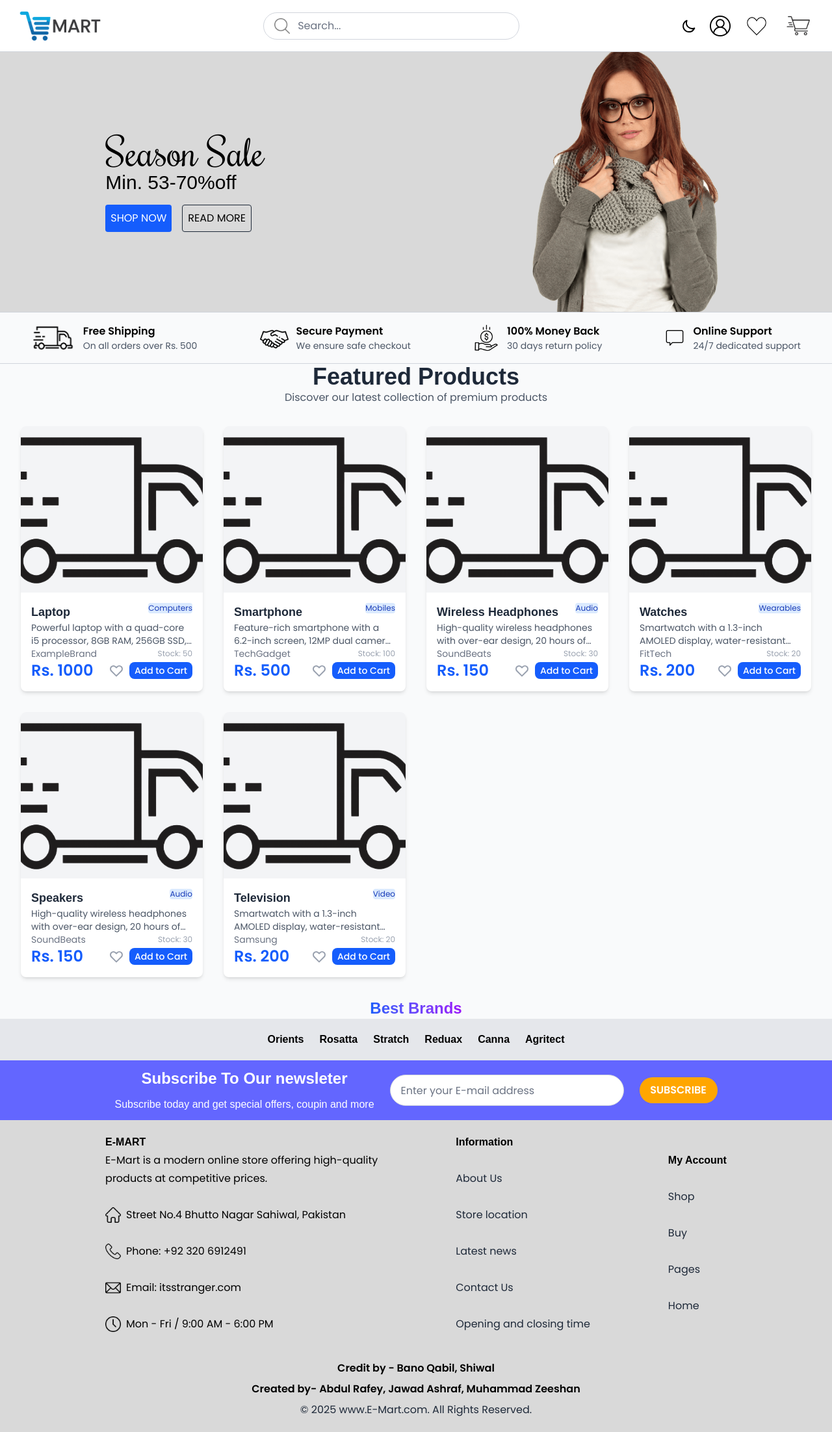
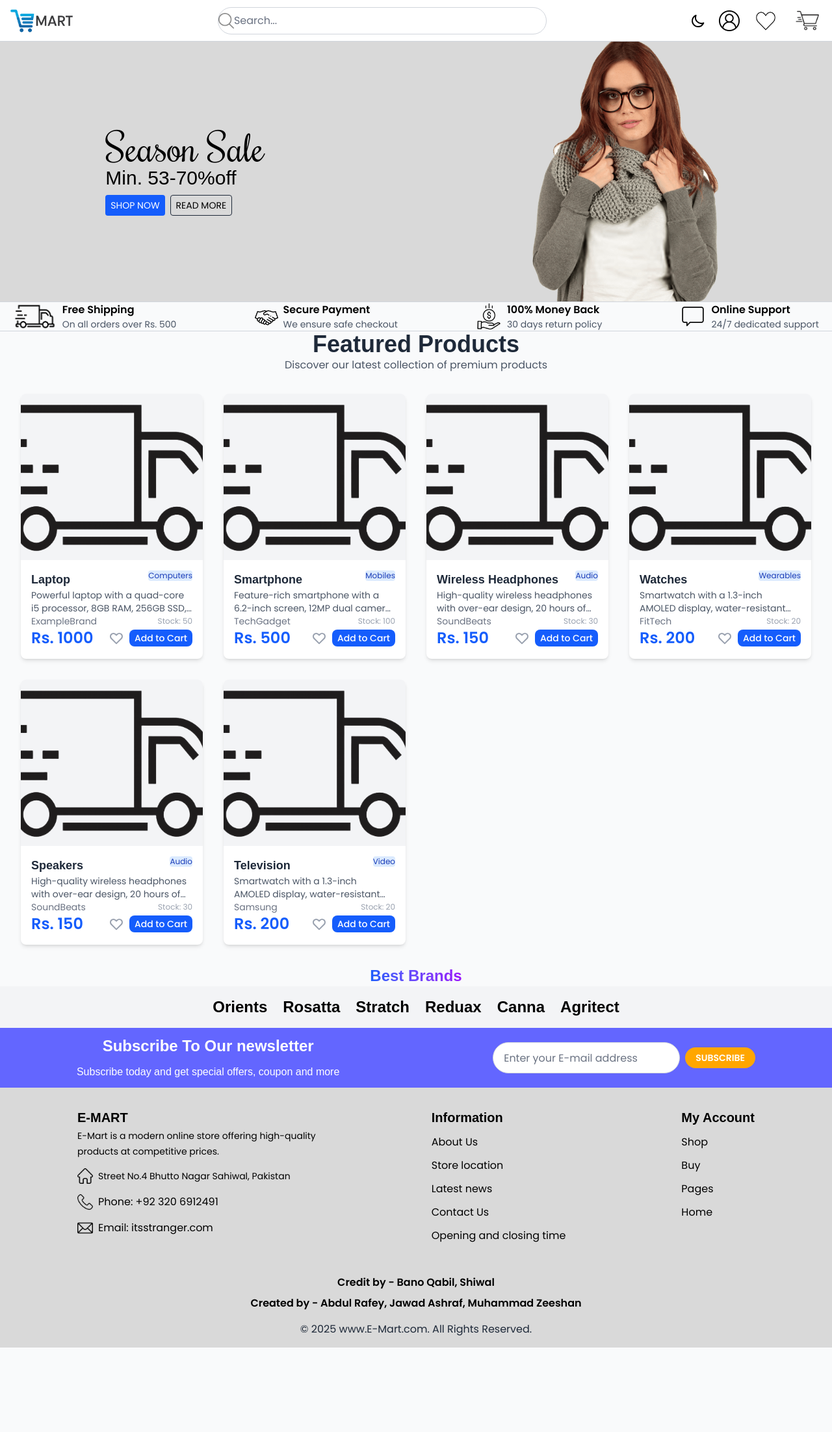
Before and after one commit to jawad-creates12/E-Commerce-Website-Final-project-, a plain HTML site: page index.html in a window 1280 px wide. Shown: the whole page at 65% size. After the commit the page ends 2074 px from the top, so only its background shows below. Drawn offline with nearby package versions, Linux system fonts and the light colour scheme.

Commit message:
mobile responsive

```diff
--- a/index.html
+++ b/index.html
@@ -14,6 +14,11 @@
 
 </head>
 <style>
+    * {
+        margin: 0;
+        padding: 0;
+    }
+
     h1 {
         font-family: "Montserrat", sans-serif;
     }
@@ -21,89 +26,144 @@
     h2,
     h3 {
         font-family: "Sora", sans-serif;
+
+    }
+
+    .marquee-wrapper {
+        overflow: hidden;
+        opacity: 0;
+    }
+
+    .marquee-ready .marquee-wrapper {
+        opacity: 1;
+        transition: opacity .3s;
+    }
+
+    @keyframes marquee {
+        0% {
+            transform: translateX(0);
+        }
+
+        100% {
+            transform: translateX(-50%);
+        }
+    }
+
+    .animate-marquee {
+        display: flex;
+        width: max-content;
+        animation: marquee 20s linear infinite;
+    }
+
+    .animate-marquee:hover {
+        animation-play-state: paused;
     }
 </style>
 
 
 
 <body>
-    <header class="flex h-20 items-center justify-around gap-[15%] bg-[#FFFFFF] p-4 border-b border-gray-300">
-        <img class="h-18" src="./assets/icons/logo.png" alt="E-Mart Logo" role="img"
+    <header
+        class="flex h-14 sm:h-16 items-center justify-between lg:justify-around gap-2 md:gap-[15%] bg-white px-2 py-2 sm:p-4 border-b border-gray-300 text-xs sm:text-base">
+
+        <!-- Logo -->
+        <a href="index.html" aria-label="E-Mart Home">
+            <img class="h-10 sm:h-18 max-h-10 sm:max-h-14 w-auto" src="./assets/icons/logo.png" alt="E-Mart Logo"
                 onerror="this.onerror=null; this.style.display='none'">
+        </a>
 
+        <!-- Search Bar -->
+        <div class="relative flex items-center border border-gray-300 rounded-full
+        focus-within:border-blue-500 focus-within:ring-1 focus-within:ring-blue-500 transition-all
+        px-2 sm:px-4 py-1 sm:py-0">
 
-        <div style="padding: 0rem 1rem;"
-            class="relative flex items-center border border-gray-300 rounded-4xl focus-within:border-blue-500 focus-within:ring-1 focus-within:ring-blue-500 transition-all">
-            <img class="h-6 w-6 opacity-50" src="./assets/icons/search icon.png" alt="search icon">
-            <input type="text" id="search-input" placeholder="Search..." style="margin-left: 8px; padding-left: 4px;"
-                class="  outline-none bg-transparent placeholder-gray-500 w-82 h-10  transition-all duration-300">
+            <img class="h-4 w-4 sm:h-6 sm:w-6 opacity-50" src="./assets/icons/search icon.png" alt="Search Icon">
+
+            <input type="text" id="search-input" placeholder="Search..." aria-label="Search products"
+                class="outline-none bg-transparent placeholder-gray-500 w-32 sm:w-120 h-8 sm:h-10 text-xs sm:text-base transition-all duration-300 ml-1 sm:ml-2">
         </div>
-        <div class="flex gap-5 items-center">
-            <button onclick="toggleDarkMode()" class="p-2 rounded-full hover:bg-gray-100 transition-colors"
-                title="Toggle Dark Mode">
-                <svg id="theme-icon" xmlns="http://www.w3.org/2000/svg" class="h-6 w-6" fill="none" viewBox="0 0 24 24"
-                    stroke="currentColor">
+
+        <!-- Right Icons -->
+        <nav class="flex gap-2 sm:gap-5 items-center">
+            <button onclick="toggleDarkMode()" class="p-1 sm:p-2 rounded-full hover:bg-gray-100 transition-colors"
+                title="Toggle Dark Mode" aria-label="Toggle Dark Mode">
+                <svg id="theme-icon" xmlns="http://www.w3.org/2000/svg" class="h-5 w-5 sm:h-6 sm:w-6" fill="none"
+                    viewBox="0 0 24 24" stroke="currentColor">
                     <path stroke-linecap="round" stroke-linejoin="round" stroke-width="2"
                         d="M20.354 15.354A9 9 0 018.646 3.646 9.003 9.003 0 0012 21a9.003 9.003 0 008.354-5.646z" />
                 </svg>
             </button>
-            <a class="hover:underline text-blue-600 font-semibold" href="admin.html"> <img class="h-8 hover:scale-120"
-                    src="./assets/icons/user icon.png" alt="user icon"
-                    onerror="this.onerror=null; this.style.display='none'"></a>
-            <a href="whishlist.html"> <img class="h-10 hover:scale-120" src="./assets/icons/heart logo.png"
-                    alt="heart icon" onerror="this.onerror=null; this.style.display='none'"></a>
-            <a href="cart.html"> <img class="h-12 hover:scale-120" src="./assets/icons/cart icon.png" alt="cart icon"
-                    onerror="this.onerror=null; this.style.display='none'"></a>
-        </div>
+
+            <a class="hover:underline text-blue-600 font-semibold" href="admin.html" aria-label="User Account">
+                <img class="h-6 sm:h-8 hover:scale-120" src="./assets/icons/user icon.png" alt="User Icon"
+                    onerror="this.onerror=null; this.style.display='none'">
+            </a>
+
+            <a href="whishlist.html" aria-label="Wishlist">
+                <img class="h-7 sm:h-10 hover:scale-120" src="./assets/icons/heart logo.png" alt="Wishlist Icon"
+                    onerror="this.onerror=null; this.style.display='none'">
+            </a>
+
+            <a href="cart.html" aria-label="Shopping Cart">
+                <img class="h-8 sm:h-12 hover:scale-120" src="./assets/icons/cart icon.png" alt="Cart Icon"
+                    onerror="this.onerror=null; this.style.display='none'">
+            </a>
+        </nav>
+
     </header>
-    <section style=" background-color: #D9D9D9 !important;" class=" h-100 flex justify-around items-center gap-20">
+    <section style=" background-color: #D9D9D9 !important;"
+        class="h-48 sm:h-64 md:h-100 flex flex-row justify-around items-center gap-2 md:gap-20 px-2 transition-all">
 
-        <div class="Hero_Section_Heading ">
-            <h1 class="text-6xl text-[#000]" style="font-family: 'Rochester', cursive ; ">Season Sale</h1>
-            <h2 class="text-3xl text-[#000]">Min. 53-70%off</h2>
-            <div style="display: flex; gap: 1rem; margin-top: 1rem;">
-                <button style="padding: 0.5rem;"
-                    class="bg-blue-600 text-white rounded transition duration-300 ease-in-out hover:bg-blue-700 hover:scale-105 cursor-pointer text-[#000]">
+        <div class="Hero_Section_Heading">
+            <h1 class="text-3xl sm:text-4xl md:text-6xl text-[#000]" style="font-family: 'Rochester', cursive;">Season
+                Sale</h1>
+            <h2 class="text-sm sm:text-xl md:text-3xl text-[#000]">Min. 53-70%off</h2>
+            <div style="display: flex; gap: 0.5rem; margin-top: 0.5rem;">
+                <button style="padding: 0.25rem 0.5rem;"
+                    class="text-xs  md:text-sm h-6 sm:h-8 bg-blue-600 text-white text-xs sm:text-base rounded transition duration-300 ease-in-out hover:bg-blue-700 hover:scale-105 cursor-pointer text-[#000]">
                     SHOP NOW
                 </button>
 
-                <button style="padding: 0.5rem;"
-                    class="border border-gray-800 rounded transition duration-300 ease-in-out hover:bg-blue-600 hover:text-white hover:border-blue-600 cursor-pointer text-[#000]">
+                <button style="padding: 0.25rem 0.5rem;"
+                    class="text-xs  md:text-sm h-6 sm:h-8 border border-gray-800 text-xs sm:text-base rounded transition duration-300 ease-in-out hover:bg-blue-600 hover:text-white hover:border-blue-600 cursor-pointer text-[#000]">
                     READ MORE
                 </button>
             </div>
         </div>
-        <div><img src="./assets/images/imgi_7_home-5-slider-2 (1).png" alt="Baner_image" style="height: 25rem;"
+        <div><img src="./assets/images/imgi_7_home-5-slider-2 (1).png" alt="Baner_image"
+                class="h-48  md:h-[25rem] object-contain transition-all"
                 onerror="this.onerror=null; this.style.display='none'"></div>
     </section>
-    <section class=" flex justify-around  items-center border-y border-gray-300 h-20">
 
-            <div class="flex items-center gap-3">
-                <img src="/assets/icons/image.png" style="filter: contrast(5);" alt="Free Shipping" class="h-10 ">
+    <section
+        class="flex flex-row overflow-x-auto md:justify-around items-center border-y border-gray-300 py-2 gap-5 md:gap-20 px-4 snap-x overflow-hidden">
+
+        <div class="flex items-center gap-2 min-w-max snap-start">
+            <img src="/assets/icons/image.png" style="filter: contrast(5);" alt="Free Shipping" class="h-6 md:h-10 ">
             <div>
-                    <p class="font-semibold">Free Shipping</p>
-                    <p class="text-sm text-gray-600">On all orders over Rs. 500</p>
+                <p class="font-semibold text-xs md:text-base">Free Shipping</p>
+                <p class="text-[8px] md:text-sm text-gray-600">On all orders over Rs. 500</p>
             </div>
         </div>
-            <div class="flex items-center gap-3">
-                <img src="/assets/icons/handshake.png" alt="Secure Payment" style="padding-top: 4px;" class="h-12">
+        <div class="flex items-center gap-2 min-w-max snap-start">
+            <img src="/assets/icons/handshake.png" alt="Secure Payment" style="padding-top: 4px;" class="h-6 md:h-10">
             <div>
-                    <p class="font-semibold">Secure Payment</p>
-                    <p class="text-sm text-gray-600">We ensure safe checkout</p>
+                <p class="font-semibold text-xs md:text-base">Secure Payment</p>
+                <p class="text-[8px] md:text-sm text-gray-600">We ensure safe checkout</p>
             </div>
         </div>
-            <div class="flex items-center gap-3">
-                <img src="/assets/icons/save-money.png" alt="Money Back" class="h-10">
+        <div class="flex items-center gap-2 min-w-max snap-start">
+            <img src="/assets/icons/save-money.png" alt="Money Back" class="h-6 md:h-10">
             <div>
-                    <p class="font-semibold">100% Money Back</p>
-                    <p class="text-sm text-gray-600">30 days return policy</p>
+                <p class="font-semibold text-xs md:text-base">100% Money Back</p>
+                <p class="text-[8px] md:text-sm text-gray-600">30 days return policy</p>
             </div>
         </div>
-            <div class="flex items-center gap-3">
-                <img src="/assets/icons/message.png" alt="Support" class="h-8 w-8">
+        <div class="flex items-center gap-2 min-w-max snap-start">
+            <img src="/assets/icons/message.png" alt="Support" class="h-6 md:h-10">
             <div>
-                    <p class="font-semibold">Online Support</p>
-                    <p class="text-sm text-gray-600">24/7 dedicated support</p>
+                <p class="font-semibold text-xs md:text-base">Online Support</p>
+                <p class="text-[8px] md:text-sm text-gray-600">24/7 dedicated support</p>
             </div>
         </div>
     </section>
@@ -111,9 +171,9 @@
     <!-- Products Section -->
     <section class="py-12">
         <div class="max-w-7xl mx-auto px-4">
-            <div class="text-center mb-10">
-                <h2 class="text-4xl font-bold text-gray-800 mb-2">Featured Products</h2>
-                <p class="text-gray-600">Discover our latest collection of premium products</p>
+            <div class="text-center mb-6 md:mb-10">
+                <h2 class="text-2xl md:text-4xl font-bold text-gray-800 mb-1 md:mb-2">Featured Products</h2>
+                <p class="text-xs md:text-base text-gray-600">Discover our latest collection of premium products</p>
             </div>
 
             <!-- Product Grid Container -->
@@ -122,88 +182,134 @@
             </div>
         </div>
     </section>
+    <section>
+        <!-- Best Brands Title -->
+        <div class="flex justify-center items-center">
+            <h2 class="text-xl md:text-2xl font-bold bg-gradient-to-r from-blue-600 to-purple-600 bg-clip-text text-transparent"
+                aria-label="Best Brands">
+                Best Brands
+            </h2>
+        </div>
 
-    <section>
-        <div class="flex justify-center items-center">
-
-            <h1 class="text-2xl font-bold bg-gradient-to-r from-blue-600 to-purple-600 bg-clip-text text-transparent">
-                Best Brands
-            </h1>
-        </div>
-        <div class="h-16 bg-gray-200 font-bold flex justify-center items-center gap-6">
-            <h1>Orients</h1>
-            <h1>Rosatta</h1>
-            <h1>Stratch</h1>
-            <h1>Reduax</h1>
-            <h1>Canna</h1>
-            <h1>Agritect</h1>
+        <!-- Brand List -->
+        <div
+            class="h-10 md:h-16 bg-gray-100  font-bold flex justify-center items-center gap-4 md:gap-6 text-center py-4 overflow-hidden ">
+            <h3 class="text-xs md:text-2xl">Orients</h3>
+            <h3 class="text-xs md:text-2xl">Rosatta</h3>
+            <h3 class="text-xs md:text-2xl">Stratch</h3>
+            <h3 class="text-xs md:text-2xl">Reduax</h3>
+            <h3 class="text-xs md:text-2xl">Canna</h3>
+            <h3 class="text-xs md:text-2xl">Agritect</h3>
         </div>
     </section>
-    <section class=" h-23 w-full bg-[#6366FF] flex justify-center items-center gap-6 mt-5">
-        <div class="flex  items-center flex-col gap-3">
-            <h1 class="text-2xl font-bold text-white">Subscribe To Our newsleter</h1>
-            <h2 class="text-white">Subscribe today and get special offers, coupin and more</h2>
+
+
+    <!-- Subscribe Section -->
+    <section class="h-28 md:h-23 w-full bg-[#6366FF] flex justify-around items-center mt-5 text-center px-4 py-6">
+
+        <div class="flex items-center flex-col gap-3">
+            <h2 class="text-lg md:text-2xl font-bold text-white text-center" aria-label="Subscribe to our newsletter">
+                Subscribe To Our newsletter
+            </h2>
+            <h3 class="text-xs md:text-base text-white text-center">
+                Subscribe today and get special offers, coupon and more
+            </h3>
         </div>
+        <div class="flex items-center flex-wrap gap-2 justify-center">
             <div>
-            <input type="text" placeholder="Enter your E-mail address" style="padding: 0.5rem 1rem;"
-                class="h-12 w-90  bg-white border border-gray-300 rounded-full text-black placeholder-gray-500 focus:outline-none focus:ring-2 focus:ring-blue-500 focus:border-transparent">
+                <input type="email" aria-label="Email address" placeholder="Enter your E-mail address"
+                    style="padding: 0.5rem 1rem;" class="h-8 md:h-12 w-90 text-xs md:text-base bg-white border border-gray-300 rounded-3xl
+            text-black placeholder-gray-500 focus:outline-none focus:ring-2 focus:ring-blue-500 focus:border-transparent
+            md:w-72 sm:w-60 w-full">
             </div>
-        <div
-            class="bg-[#FFA600] text-white rounded-full h-10 w-30 flex justify-center items-center font-bold hover:scale-110 transition duration-300 ease-in-out">
-            <button
-                class="border-gray-800 px-4 py-2 rounded transition duration-300 ease-in-out hover:text-white   cursor-pointer ">
-                SUBSCRIBE</button>
+
+            <div class="bg-[#FFA600] text-white rounded-2xl text-xs  md:text-sm h-6 md:h-8 flex justify-center items-center
+        font-bold hover:scale-110 transition duration-300 ease-in-out">
+                <button aria-label="Subscribe" style="padding: 0.5rem 1rem;"
+                    class="rounded-2xl transition duration-300 ease-in-out cursor-pointer">
+                    SUBSCRIBE
+                </button>
+            </div>
         </div>
     </section>
-    <footer class=" h-120 w-full bg-[#D9D9D9] flex flex-col justify-around">
-        <div class="flex justify-center items-center gap-30">
-            <div class="flex flex-col gap-8 px-2 py-10">
+
+    <!-- footer -->
+
+    <footer class="w-full bg-[#D9D9D9] flex flex-col justify-around">
+
+        <!-- Top Section -->
+        <div style="padding: 2rem;" class="flex justify-around items-start gap-3 md:gap-1 text-center md:text-left">
+
+            <!-- Column 1 -->
+            <div class="flex flex-col gap-4 px-2">
                 <div class="flex flex-col gap-1">
-                    <h1 class="font-bold">E-MART</h1>
-                    <p>E-Mart is a modern online store offering high-quality</p>
-                    <p>products at competitive prices.</p>
+                    <h1 class="font-bold text-xl" aria-label="E-Mart footer brand name">E-MART</h1>
+                    <p class="text-xs md:text-sm">E-Mart is a modern online store offering high-quality</p>
+                    <p class="text-xs md:text-sm">products at competitive prices.</p>
                 </div>
-                <div class="flex items-center gap-2"><img src="/assets/icons/home.png" alt="" class="h-6 w-6">
-                    <p>Street No.4 Bhutto Nagar Sahiwal, Pakistan</p>
+
+                <!-- CLICKABLE MAP -->
+                <a href="https://www.google.com/maps/search/Street+No.4+Bhutto+Nagar+Sahiwal+Pakistan" target="_blank"
+                    class="flex items-center gap-2 justify-center md:justify-start hover:text-blue-600 transition"
+                    aria-label="Open location in Google Maps">
+                    <img src="/assets/icons/home.png" alt="Location icon" class="h-6 w-6">
+                    <p class="text-xs md:text-sm">Street No.4 Bhutto Nagar Sahiwal, Pakistan</p>
+                </a>
+
+                <!-- CLICKABLE PHONE -->
+                <a href="tel:+923206912491"
+                    class="flex items-center gap-2 justify-center md:justify-start hover:text-blue-600 transition"
+                    aria-label="Phone number">
+                    <img src="/assets/icons/telephone.png" alt="Phone icon" class="h-6 w-6 text-xs md:text-sm">
+                    Phone: +92 320 6912491
+                </a>
+
+                <!-- CLICKABLE EMAIL -->
+                <a href="mailto:itsstranger.com"
+                    class="flex items-center gap-2 justify-center md:justify-start hover:text-blue-600 transition"
+                    aria-label="Email address">
+                    <img src="/assets/icons/mail.png" alt="Email icon" class="h-6 w-6 text-xs md:text-sm">
+                    Email: itsstranger.com
+                </a>
+
             </div>
-                <div class="flex items-center gap-2"><img src="/assets/icons/telephone.png" alt="" class="h-6 w-6">
-                    <a>Phone: +92 320 6912491</a>
+
+            <!-- Column 2 -->
+            <div class="flex flex-col gap-3 mt-10 md:mt-0">
+                <h1 class="font-bold text-xl">Information</h1>
+                <a href="#" class="footer-link hover:text-blue-600 transition hover:underline">About Us</a>
+                <a href="#" class="footer-link hover:text-blue-600 transition hover:underline">Store location</a>
+                <a href="#" class="footer-link hover:text-blue-600 transition hover:underline">Latest news</a>
+                <a href="#" class="footer-link hover:text-blue-600 transition hover:underline">Contact Us</a>
+                <a href="#" class="footer-link hover:text-blue-600 transition hover:underline">Opening and closing
+                    time</a>
             </div>
-                <div class="flex items-center gap-2"><img src="/assets/icons/mail.png" alt="" class="h-6 w-6">
-                    <p>Email: itsstranger.com</p>
+
+            <!-- Column 3 -->
+            <div class="flex flex-col gap-3 mt-10 md:mt-0">
+                <h1 class="font-bold text-xl">My Account</h1>
+                <a href="#" class="footer-link hover:text-blue-600 transition hover:underline">Shop</a>
+                <a href="#" class="footer-link hover:text-blue-600 transition hover:underline">Buy</a>
+                <a href="#" class="footer-link hover:text-blue-600 transition hover:underline">Pages</a>
+                <a href="#" class="footer-link hover:text-blue-600 transition hover:underline">Home</a>
             </div>
-                <div class="flex items-center gap-2"><img src="/assets/icons/clock.png" alt="" class="h-6 w-6">
-                    <p>Mon - Fri / 9:00 AM - 6:00 PM</p>
+
         </div>
-            </div>
-            <div class="flex flex-col gap-8">
-                <h1 class="font-bold">Information</h1>
-                <a href="" class="text-gray-800  no-underline">About Us</a>
-                <a href="" class="text-gray-800">Store location</a>
-                <a href="" class="text-gray-800">Latest news</a>
-                <a href="#" class="text-gray-800">Contact Us</a>
-                <a href="" class="text-gray-800">Opening and closing time</a>
-            </div>
-            <div class="flex flex-col gap-8">
-                <h1 class="font-bold">My Account</h1>
-                <a href="#" class="text-gray-800  no-underline">Shop</a>
-                <a href="#" class="text-gray-800">Buy</a>
-                <a href="#" class="text-gray-800">Pages</a>
-                <a href="#" class="text-gray-800">Home</a>
-            </div>
-        </div>
-        <div class="flex flex-col gap-2">
 
+        <!-- Bottom Section -->
+        <div style="padding: 1rem;" class="flex flex-col gap-4 text-center">
 
-            <div class="flex flex-col gap-2 font-bold justify-center items-center font-sriracha">
+            <div class="flex flex-col gap-2 font-bold font-sriracha">
                 <p>Credit by - Bano Qabil, Shiwal</p>
-                <p>Created by- Abdul Rafey, Jawad Ashraf, Muhammad Zeeshan</p>
+                <p>Created by - Abdul Rafey, Jawad Ashraf, Muhammad Zeeshan</p>
             </div>
 
             <div>
                 <p class="text-center text-gray-800">© 2025 www.E-Mart.com. All Rights Reserved.</p>
             </div>
+
         </div>
+
     </footer>
 
     <script src="products-data.js"></script>
```
Lines whose indentation alone changed are shown as unchanged.
